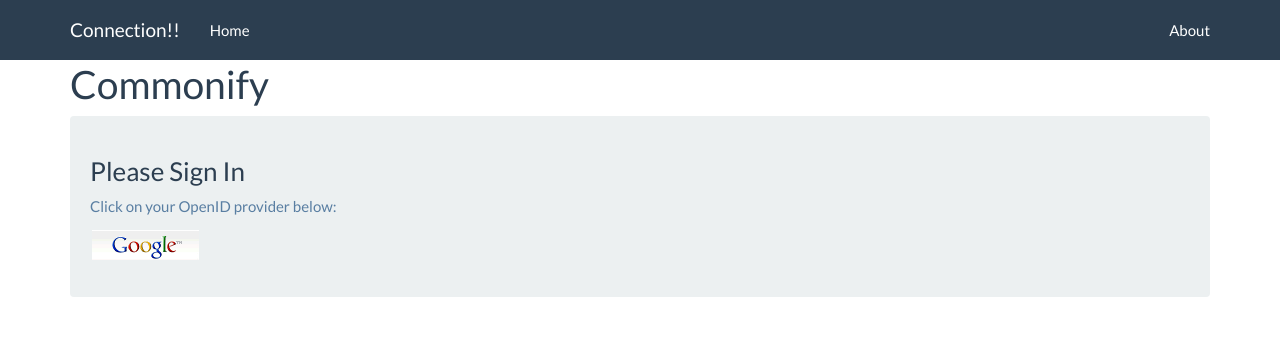
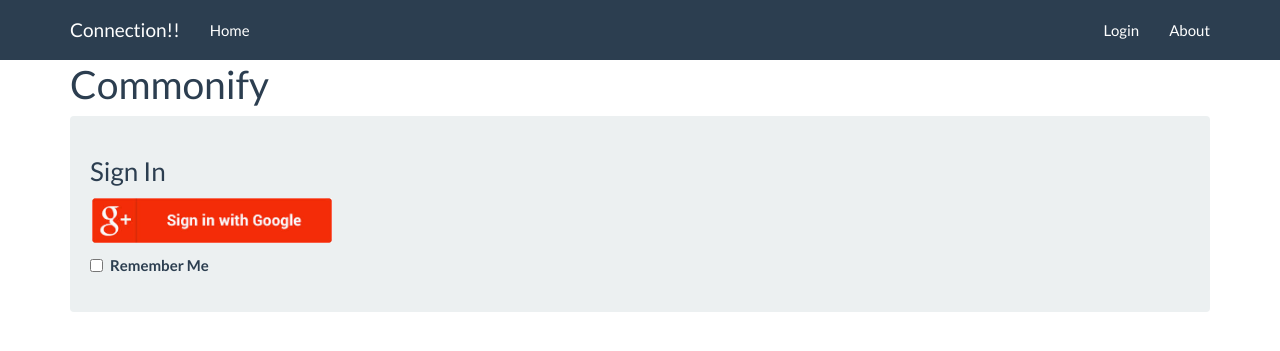
Before and after one commit to nava45/connection, a Flask app: page /login in a window 1280 px wide. Shown: the top 351 px of the page. Run offline with Flask 2, Linux system fonts and the light colour scheme; some libraries are stand-ins or nearby versions.

Commit message:
login model done

```diff
--- a/app/templates/base.html
+++ b/app/templates/base.html
@@ -34,13 +34,19 @@
         <div class="navbar-collapse collapse" id="navbar-main">
           <ul class="nav navbar-nav">
             <li class="dropdown">
-              <a class="dropdown-toggle" data-toggle="dropdown" href="/" id="home">Home</a>
+              <a class="dropdown-toggle" data-toggle="dropdown" href="{{ url_for('main_flow.index') }}" id="home">Home</a>
 
             </li>
 
           </ul>
 
           <ul class="nav navbar-nav navbar-right">
+	   {% if g.user.is_authenticated() %}
+		<li><a href="{{ url_for('users.user_profile',nickname=g.user.nickname) }}">Hai {{g.user.nickname}}!!</a></li>
+	   	<li><a href="{{ url_for('users.logout') }}">Logout</a></li>
+	   {% else %}
+		<li><a href="{{ url_for('users.login_view') }}">Login</a></li>
+	   {% endif %}
             <li><a href="/about.html" target="_blank">About</a></li>
 
           </ul>
@@ -56,6 +62,9 @@
             <h1>Commonify</h1>
           </div>
 	</div>
+	{% block flashes %}
+	{% include 'flash.html' %}
+	{% endblock flashes %}
 	{% block content %}
 	{% endblock content %}
 
--- a/app/templates/login.html
+++ b/app/templates/login.html
@@ -15,6 +15,7 @@ function set_openid(openid, pr)
     }
     form = document.forms['login'];
     form.elements['openid'].value = openid;
+    form.submit();
 }
 
 function ajax_login(openid, provider) {
@@ -54,16 +55,38 @@ $(document).ready(function() {
 {% include "flash.html" %}
 
 <div class="well">
-    <h3>{{ 'Please Sign In' }}</h3>
-        <div class="help-block">{{ 'Click on your OpenID provider below:' }}</div>
+    <h3>{{ 'Sign In' }}</h3>
+
+       <form class="form" action="" method="post" name="login">
+        {{form.hidden_tag()}}
+        <!--<div class="help-block">{{ 'Click on your OpenID provider below:' }}</div> -->
         <div class="control-group">
             {% for pr in providers %}
-            <a href="javascript:ajax_login('{{pr.url}}', '{{pr.name}}');"><img src="/static/images/{{pr.name.lower()}}.png" class="img-polaroid" style="margin:2px;" /></a>
+            <a href="javascript:set_openid('{{pr.url}}', '{{pr.name}}');"><img src="/static/images/{{pr.name.lower()}}.png" class="img-polaroid" style="margin:2px; height:45px; width:auto;" /></a>
             {% endfor %}
         </div>
-		<form name="login" method="post">
-
-		</form>
+        <div class="control-group{% if form.errors.openid %} error{% endif %}" style="display:none;">
+            <label class="control-label" for="openid">{{ 'Or enter your OpenID here:' }}</label>
+            <div class="controls">
+                {{ form.openid(size = 80, class = "span4") }}
+                {% for error in form.errors.openid %}
+                    <span class="help-inline">[{{error}}]</span><br>
+                {% endfor %}
+            </div>
+        </div>
+        <div class="control-group">
+            <div class="controls">
+                <label class="checkbox" for="remember_me">
+                    {{ form.remember_me }} {{ 'Remember Me' }}
+                </label>
+            </div>
+        </div>
+        <div class="control-group" style="display:none;">
+            <div class="controls">
+                <input class="btn btn-primary" type="submit" value="{{'Sign In' }}">
+            </div>
+        </div>
+    </form>
 
 </div>
 {% endblock %}
--- a/app/users/views.py
+++ b/app/users/views.py
@@ -6,8 +6,6 @@ from datetime import datetime
 from app.users.models import User, ROLE_USER, ROLE_ADMIN
 from app.decorators import crossdomain
 
-
-print crossdomain
 
 users = Blueprint('users', __name__)
 
@@ -22,6 +20,7 @@ def before_request():
         g.user.last_seen = datetime.utcnow()
         db.session.add(g.user)
         db.session.commit()
+        g.login_form = LoginForm()
         #g.search_form = SearchForm()
 
 @oid.after_login
@@ -47,7 +46,7 @@ def after_login(resp):
         remember_me = session['remember_me']
         session.pop('remember_me', None)
     login_user(user, remember = remember_me)
-    return redirect(request.args.get('next') or url_for('index'))
+    return redirect(request.args.get('next') or url_for('main_flow.index'))
 
 
 @users.route('/login', methods = ['GET', 'POST'])
@@ -56,18 +55,38 @@ def after_login(resp):
 
 def login_view():
     if g.user is not None and g.user.is_authenticated():
-        return redirect(url_for('index'))
+        return redirect(url_for('main_flow.index'))
+    form = LoginForm()
+    openid = request.form.get('openid',None)
+    if form.validate_on_submit():
+        print "logging"
+        session['remember_me'] = form.remember_me.data
+        return oid.try_login(form.openid.data, ask_for = ['nickname', 'email','country','fullname','dob'])
 
-    openid = request.form.get('openid',None)
-    if openid:
-        #session['remember_me'] = form.remember_me.data
-        return oid.try_login(openid, ask_for = ['nickname', 'email'])
     return render_template('login.html',
         title = 'Sign In',
+        form = form,
         providers = app.config['OPENID_PROVIDERS'])
+
+
+@users.route('/profile/<nickname>', methods = ['GET', 'POST'])
+def user_profile(nickname=None):
+    if nickname is None:
+        user = g.user
+    else:
+        user = User.query.filter_by(nickname=nickname).first()
+    if user and user.is_authenticated():
+        return render_template('user_profile.html',user=user)
+    flash("The userprofile is not existing.")
+    return render_template('user_profile.html')
 
 
 @users.route('/ajax_login', methods = ['GET', 'POST'])
 def ajax_login():
     print "Ajax request", request.form.get('openid',None),request.form.get('provider',None)
     return jsonify({'d':1})
+
+@users.route('/logout')
+def logout():
+    logout_user()
+    return redirect(url_for('main_flow.index'))
```
Also changed, not shown: app/templates/user_profile.html (added, +10 -0 lines), app/static/images/google.png, 1 other file.
